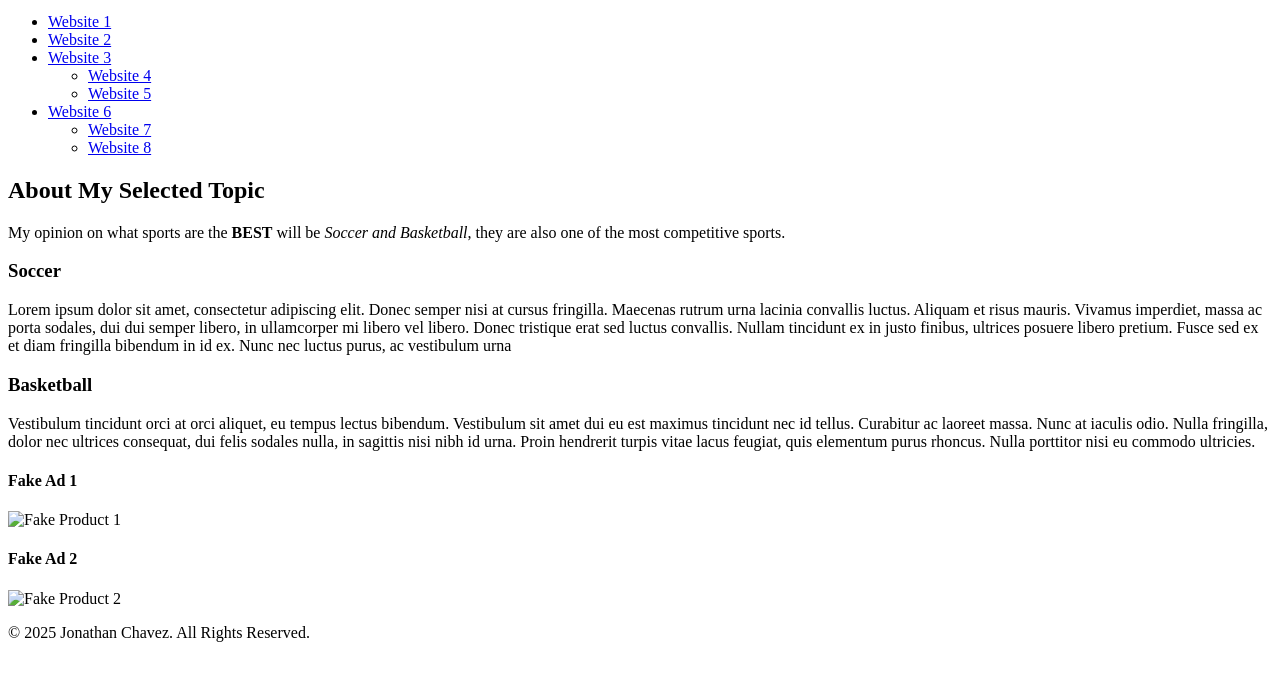
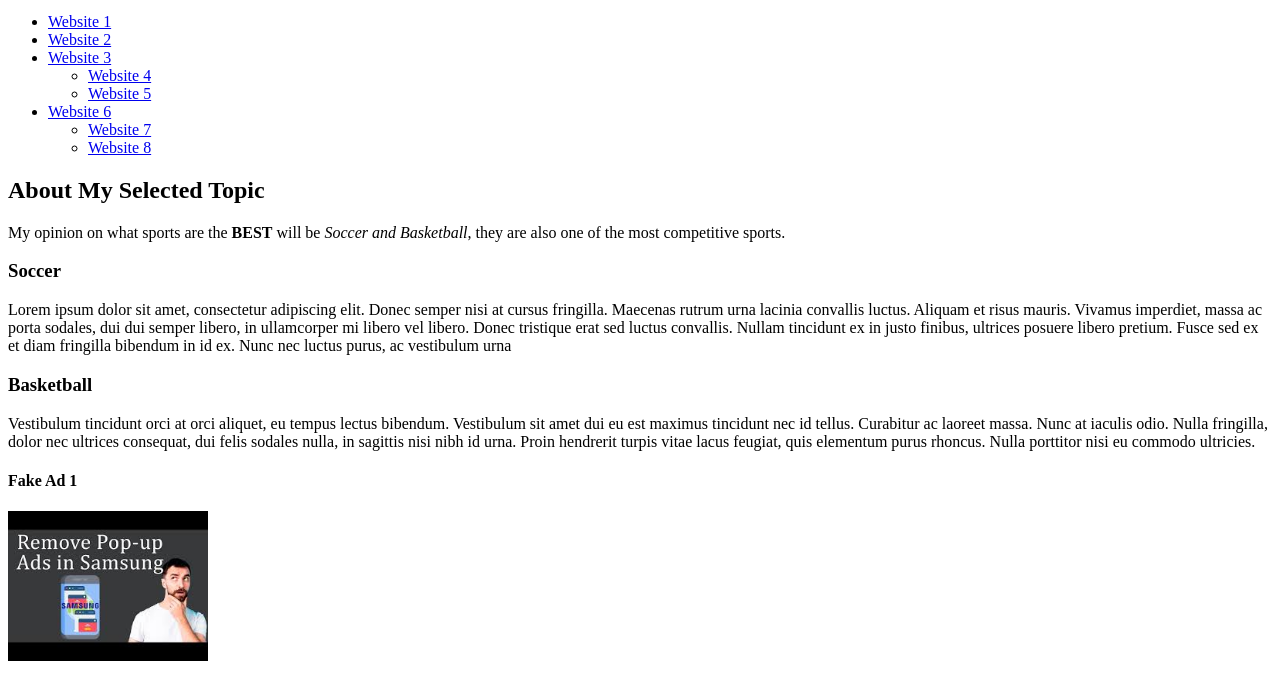
Before and after one commit to JC3577/TCD-CIS-WebDev, a plain HTML site: page module04/uplypage2.html in a window 1280 px wide. Shown: the part 101-784 px from the top of the page. Drawn offline with Linux system fonts and the light colour scheme.

Commit message:
Update uplypage2.html

```diff
--- a/module04/uplypage2.html
+++ b/module04/uplypage2.html
@@ -52,11 +52,11 @@
             <aside>
                 <div>
                     <h4>Fake Ad 1</h4>
-                    <img src="download.2.jpg" width="200" height="auto" alt="Fake Product 1">
+                    <img src="download.2 (1).jpg" width="200" height="auto" alt="Fake Product 1">
                 </div>
                 <div>
                     <h4>Fake Ad 2</h4>
-                    <img src="download.1.jpg" width="200" height="auto" alt="Fake Product 2">
+                    <img src="download.1 (1).jpg" width="200" height="auto" alt="Fake Product 2">
                 </div>
             </aside>
         </section>
```
